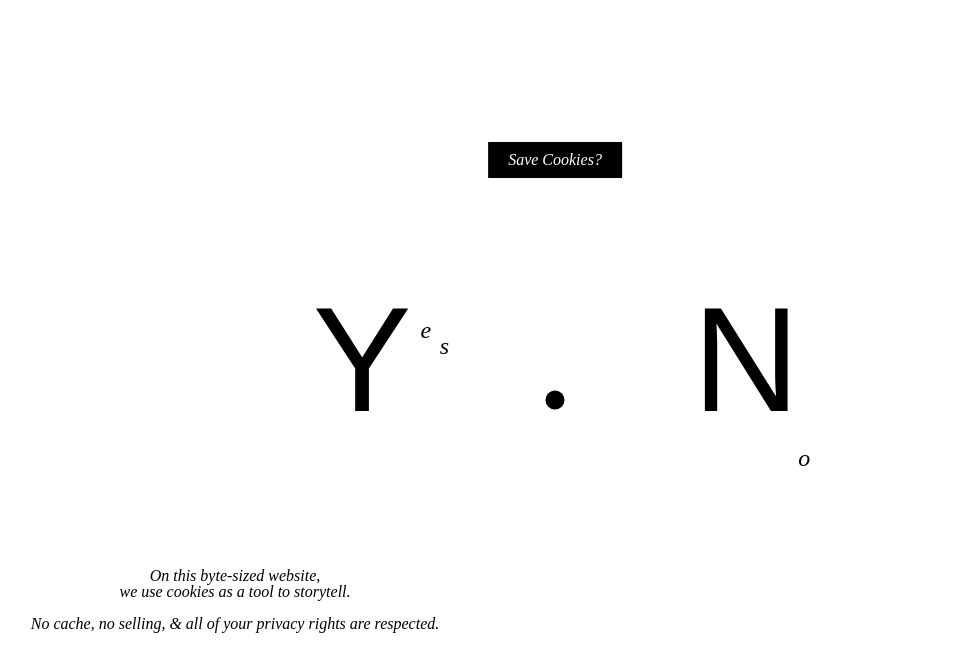
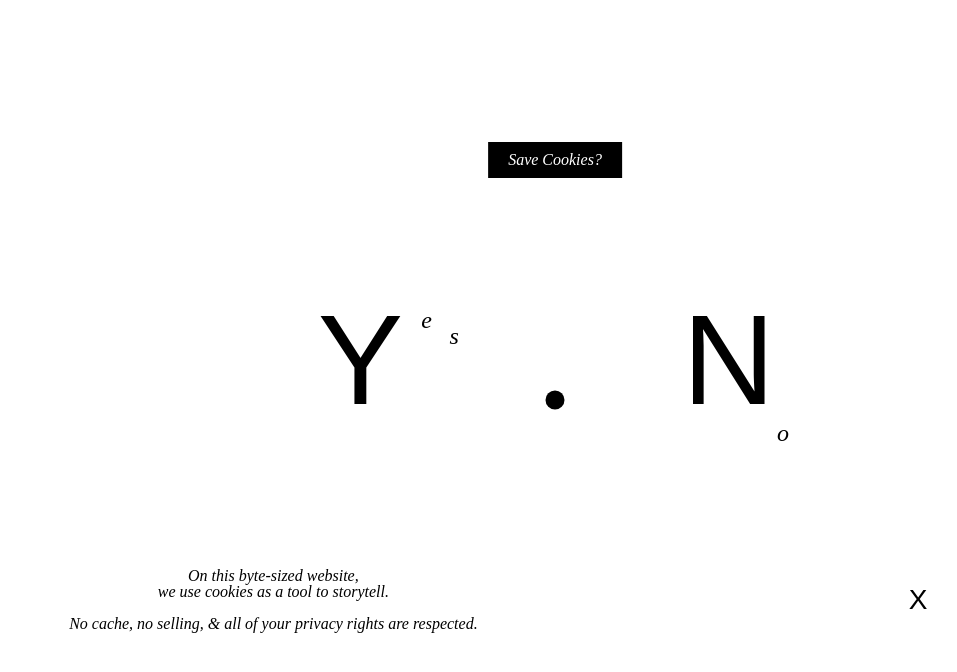
Before and after one commit to package-l/pain-dora, a React (Create React App) app: page / in a window 1280 px wide. Shown: the top 672 px of the page, without its empty margins (85-1042 px from the left). Built offline with nearby package versions, Linux system fonts and the light colour scheme; a web font is replaced by a local one.

Commit message:
Accept cookies clean up

```diff
--- a/src/App.js
+++ b/src/App.js
@@ -27,7 +27,7 @@ function App() {
   ^For 404 errors or other pages not specified.
   */
 
-  //Cookies.remove('home');
+  Cookies.remove('home');
   const { pathname, hash, key } = useLocation();
 
   useEffect(() => {
--- a/src/components/AcceptCookies.js
+++ b/src/components/AcceptCookies.js
@@ -67,7 +67,7 @@ const AcceptCookies = () => {
               <div className="accept" onMouseEnter={handleAcceptHover} onMouseLeave={handleMouseLeave} onClick={handleAccept} style={{
                 opacity: `${opacity.accept}`
               }}>
-                <div className="arbotek">Y<div className="minion-small">e</div><div className="minion-small">s</div></div>
+                <div className="arbotek yes">Y<div className="minion-small">e</div><div className="minion-small">s</div></div>
               </div>
               <div className="dot" style={{
                 opacity: `${opacity.text}`
@@ -75,7 +75,7 @@ const AcceptCookies = () => {
               <Link to="/declinecookie" className="decline" onMouseEnter={handleDeclineHover} onMouseLeave={handleMouseLeave} style={{
                 opacity: `${opacity.decline}`
               }}>
-                <div className="arbotek">N<div className="minion-small">o</div></div>
+                <div className="arbotek no">N<div className="minion-small">o</div></div>
               </Link>
             <div className="cookie-explanation" style={{
                 opacity: `${opacity.text}`
@@ -84,6 +84,9 @@ const AcceptCookies = () => {
                 & all of your privacy rights are respected.
               </p>
             </div>
+            <div className="x" style={{
+                opacity: `${opacity.text}`
+              }}>X</div>
           </div>
         </div>
       )}
--- a/src/styles/AcceptCookies.scss
+++ b/src/styles/AcceptCookies.scss
@@ -45,7 +45,7 @@ body {
     position: relative;
 }
 
-.cookietext, .accept, .decline, .cookie-explanation, .dot {
+.cookietext, .accept, .decline, .cookie-explanation, .dot, .x {
     transition-property: opacity;
     transition-duration: 2.5s;
 }
@@ -53,7 +53,7 @@ body {
 //Accept and decline buttons styling
 
 .accept div, .decline div {
-    font-size: 148px;
+    font-size: 10vw;
 }
 
 .accept {
@@ -61,7 +61,8 @@ body {
     position: absolute;
     top: 45%;
     left: 37%;
-    width: 20vw;
+    width: 15vw;
+    max-width: 200px;
     cursor: pointer;
 }
 
@@ -70,7 +71,7 @@ body {
     position: absolute;
     top: 45%;
     left: 67%;
-    width: 20vw;
+    width: 15vw;
     cursor: pointer;
 }
 
@@ -78,10 +79,37 @@ body {
     @include fontA;
     font-style: normal;
     position: relative;
-    padding-right: 4vw;
+    margin-right: 4vw;
 }
 
-.accept .arbotek .minion-small:first-child {
+.arbotek.yes {
+    width: 100%;
+    display: grid;
+    grid-template-columns: 5fr 1fr 1fr;
+}
+
+.arbotek.no {
+    display: grid;
+    grid-template-columns: 3fr 1fr;
+}
+
+.accept .arbotek .minion-small {
+    @include fontB;
+    font-size: 3vh;
+    position: relative;
+    top: 0.75rem;
+    left: -1rem;
+}
+
+.accept .arbotek .minion-small:nth-child(2) {
+    @include fontB;
+    font-size: 3vh;
+    position: relative;
+    top: 1.75rem;
+    left: -1rem;
+}
+
+/*.accept .arbotek .minion-small:first-child {
     @include fontB;
     font-size: 3vh;
     position: absolute;
@@ -99,16 +127,14 @@ body {
     left: 0;
     padding-top: 6vh;
     padding-left: 14vw;
-}
+}*/
 
 .decline .arbotek .minion-small:first-child {
     @include fontB;
     font-size: 3vh;
-    position: absolute;
-    top: 0;
-    left: 0;
-    padding-top: 20vh;
-    padding-left: 12vw;
+    position: relative;
+    top: 98%;
+    left: -1rem;
 }
 
 //Page text and dot styling
@@ -129,8 +155,17 @@ body {
     text-align: center;
     position: absolute;
     top: 75%;
-    left: 25%;
+    left: 28%;
     width: 35vw;
+}
+
+.x {
+    @include fontA;
+    @include transform(translate(-50%, -50%));
+    font-size: 1.75rem;
+    position: absolute;
+    top: 75%;
+    right: 20%;
 }
 
 .dot {
```
